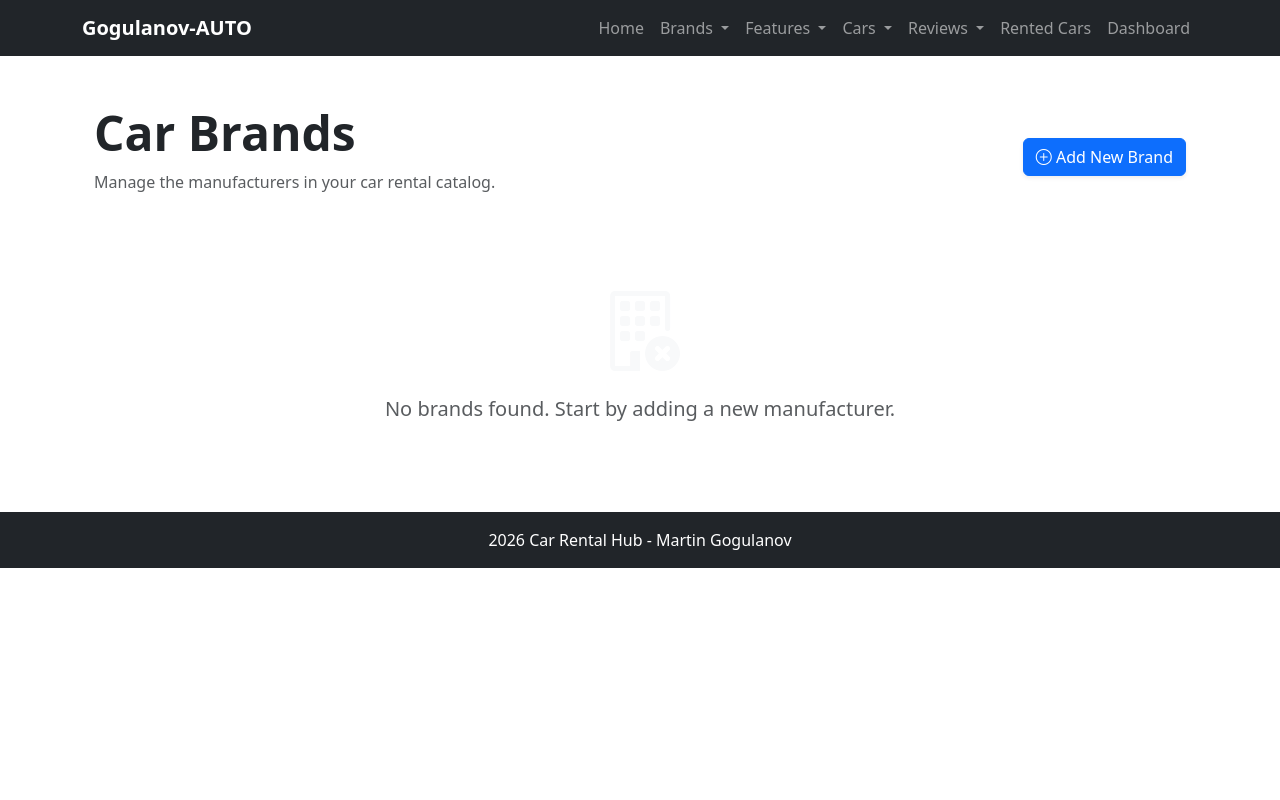
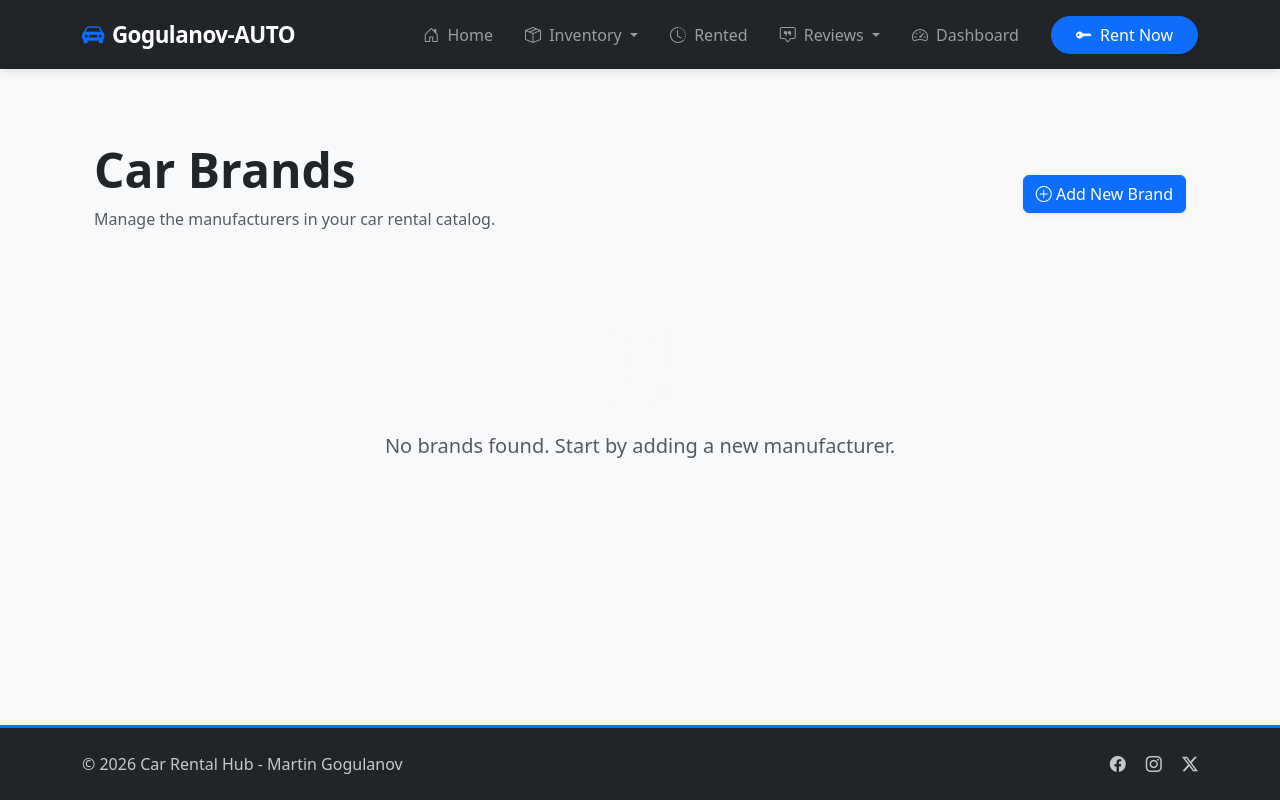
Before and after one commit to MonsterGuti/Car-Rental-Hub, a Django app: page /cars/brands/ in a window 1280 px wide. Run offline with Django 5.2, Linux system fonts and the light colour scheme; data that the repository does not hold is empty.

Commit message:
making the nav bar more beautiful.

```diff
--- a/templates/base.html
+++ b/templates/base.html
@@ -3,104 +3,136 @@
 {% load static %}
 <head>
     <meta charset="UTF-8">
+    <meta name="viewport" content="width=device-width, initial-scale=1.0">
     <title>Gogulanov-AUTO</title>
     <link href="https://cdn.jsdelivr.net/npm/bootstrap@5.3.3/dist/css/bootstrap.min.css" rel="stylesheet">
     <link rel="stylesheet" href="https://cdn.jsdelivr.net/npm/bootstrap-icons@1.11.3/font/bootstrap-icons.css">
     <link rel="stylesheet" href="{% static 'css/base.css' %}">
+
+    <style>
+        :root {
+            --primary-color: #0d6efd;
+            --dark-bg: #212529;
+        }
+
+        body {
+            background-color: #f8f9fa;
+            min-height: 100vh;
+            display: flex;
+            flex-direction: column;
+        }
+
+        .navbar {
+            padding: 0.8rem 0;
+            box-shadow: 0 2px 10px rgba(0,0,0,0.1);
+        }
+
+        .navbar-brand {
+            font-size: 1.4rem;
+            letter-spacing: -0.5px;
+        }
+
+        .nav-link {
+            font-weight: 500;
+            transition: all 0.2s;
+        }
+
+        .dropdown-menu {
+            border: none;
+            box-shadow: 0 4px 15px rgba(0,0,0,0.1);
+            border-radius: 10px;
+        }
+
+        .dropdown-item {
+            padding: 0.6rem 1.2rem;
+            border-radius: 6px;
+            margin: 0 4px;
+            width: auto;
+        }
+
+        .dropdown-item:hover {
+            background-color: #e7f1ff;
+            color: var(--primary-color);
+        }
+
+        .main-content {
+            flex: 1;
+        }
+
+        footer {
+            margin-top: auto;
+            border-top: 3px solid var(--primary-color);
+        }
+
+        /* Активен линк стил */
+        .nav-link.active {
+            color: var(--primary-color) !important;
+        }
+    </style>
 </head>
 <body>
 
-<nav class="navbar navbar-expand-lg navbar-dark bg-dark">
+<nav class="navbar navbar-expand-lg navbar-dark bg-dark sticky-top">
     <div class="container">
-        <a class="navbar-brand" href="{% url 'common:home' %}"><b>Gogulanov-AUTO</b></a>
-        <button class="navbar-toggler" type="button" data-bs-toggle="collapse" data-bs-target="#navbarNav"
-                aria-controls="navbarNav" aria-expanded="false" aria-label="Toggle navigation">
+        <a class="navbar-brand d-flex align-items-center" href="{% url 'common:home' %}">
+            <i class="bi bi-car-front-fill me-2 text-primary"></i>
+            <span class="fw-bold">Gogulanov-AUTO</span>
+        </a>
+
+        <button class="navbar-toggler border-0" type="button" data-bs-toggle="collapse" data-bs-target="#navbarNav">
             <span class="navbar-toggler-icon"></span>
         </button>
 
         <div class="collapse navbar-collapse" id="navbarNav">
-            <ul class="navbar-nav ms-auto">
+            <ul class="navbar-nav ms-auto align-items-center">
 
                 <li class="nav-item">
-                    <a class="nav-link" href="{% url 'common:home' %}">Home</a>
+                    <a class="nav-link px-3" href="{% url 'common:home' %}">
+                        <i class="bi bi-house-door me-1"></i> Home
+                    </a>
                 </li>
 
-                <li class="nav-item dropdown">
+                <li class="nav-item dropdown px-2">
                     <a class="nav-link dropdown-toggle" href="#" role="button" data-bs-toggle="dropdown">
-                        Brands
+                        <i class="bi bi-box-seam me-1"></i> Inventory
                     </a>
                     <ul class="dropdown-menu">
-                        <li>
-                            <a class="dropdown-item" href="{% url 'cars:brand-list' %}">
-                                All Brands
-                            </a>
-                        </li>
-                        <li>
-                            <a class="dropdown-item" href="{% url 'cars:brand-create' %}">
-                                Add Brand
-                            </a>
-                        </li>
+                        <li><h6 class="dropdown-header">Vehicles & Brands</h6></li>
+                        <li><a class="dropdown-item" href="{% url 'cars:car-list' %}"><i class="bi bi-list-ul me-2"></i>All Cars</a></li>
+                        <li><a class="dropdown-item" href="{% url 'cars:brand-list' %}"><i class="bi bi-tags me-2"></i>Brands</a></li>
+                        <li><a class="dropdown-item" href="{% url 'cars:feature-list' %}"><i class="bi bi-stars me-2"></i>Features</a></li>
+                        <li><hr class="dropdown-divider"></li>
+                        <li><h6 class="dropdown-header">Administration</h6></li>
+                        <li><a class="dropdown-item" href="{% url 'cars:car-create' %}"><i class="bi bi-plus-circle me-2"></i>Add New Car</a></li>
                     </ul>
                 </li>
 
-                <li class="nav-item dropdown">
+                <li class="nav-item px-2">
+                    <a class="nav-link" href="{% url 'rentals:list' %}">
+                        <i class="bi bi-clock-history me-1"></i> Rented
+                    </a>
+                </li>
+
+                <li class="nav-item dropdown px-2">
                     <a class="nav-link dropdown-toggle" href="#" role="button" data-bs-toggle="dropdown">
-                        Features
+                        <i class="bi bi-chat-square-quote me-1"></i> Reviews
                     </a>
                     <ul class="dropdown-menu">
-                        <li>
-                            <a class="dropdown-item" href="{% url 'cars:feature-list' %}">
-                                All Features
-                            </a>
-                        </li>
-                        <li>
-                            <a class="dropdown-item" href="{% url 'cars:feature-create' %}">
-                                Add Feature
-                            </a>
-                        </li>
+                        <li><a class="dropdown-item" href="{% url 'common:review-list' %}">Read All</a></li>
+                        <li><a class="dropdown-item" href="{% url 'common:add-review-general' %}">Write Review</a></li>
                     </ul>
                 </li>
 
-                <li class="nav-item dropdown">
-                    <a class="nav-link dropdown-toggle" href="#" role="button" data-bs-toggle="dropdown">
-                        Cars
+                <li class="nav-item px-2">
+                    <a class="nav-link" href="{% url 'common:dashboard' %}">
+                        <i class="bi bi-speedometer2 me-1"></i> Dashboard
                     </a>
-                    <ul class="dropdown-menu">
-                        <li>
-                            <a class="dropdown-item" href="{% url 'cars:car-list' %}">
-                                All Cars
-                            </a>
-                        </li>
-                        <li>
-                            <a class="dropdown-item" href="{% url 'cars:car-create' %}">
-                                Add Car
-                            </a>
-                        </li>
-                    </ul>
-                </li>
-                <li class="nav-item dropdown">
-                    <a class="nav-link dropdown-toggle" href="#" role="button" data-bs-toggle="dropdown">
-                        Reviews
-                    </a>
-                    <ul class="dropdown-menu">
-                        <li>
-                            <a class="dropdown-item" href="{% url 'common:review-list' %}">
-                                All Reviews
-                            </a>
-                        </li>
-                        <li>
-                            <a class="dropdown-item" href="{% url 'common:add-review-general' %}">
-                                Add Review
-                            </a>
-                        </li>
-                    </ul>
-                </li>
-                <li class="nav-item">
-                    <a class="nav-link" href="{% url 'rentals:list' %}">Rented Cars</a>
                 </li>
 
-                <li class="nav-item">
-                    <a class="nav-link" href="{% url 'common:dashboard' %}">Dashboard</a>
+                <li class="nav-item ms-lg-3">
+                    <a href="{% url 'rentals:create' %}" class="btn btn-primary shadow-sm px-4 rounded-pill">
+                        <i class="bi bi-key-fill me-1"></i> Rent Now
+                    </a>
                 </li>
 
             </ul>
@@ -108,12 +140,23 @@
     </div>
 </nav>
 
-<div class="container mt-4">
+<div class="container main-content mt-4">
     {% block content %}{% endblock %}
 </div>
 
-<footer class="bg-dark text-white text-center p-3 mt-4">
-    2026 Car Rental Hub - Martin Gogulanov
+<footer class="bg-dark text-white text-center py-4 mt-5">
+    <div class="container">
+        <div class="row align-items-center">
+            <div class="col-md-6 text-md-start">
+                <span class="opacity-75">© 2026 Car Rental Hub - Martin Gogulanov</span>
+            </div>
+            <div class="col-md-6 text-md-end mt-3 mt-md-0">
+                <a href="#" class="text-white me-3 opacity-75 text-decoration-none"><i class="bi bi-facebook"></i></a>
+                <a href="#" class="text-white me-3 opacity-75 text-decoration-none"><i class="bi bi-instagram"></i></a>
+                <a href="#" class="text-white opacity-75 text-decoration-none"><i class="bi bi-twitter-x"></i></a>
+            </div>
+        </div>
+    </div>
 </footer>
 
 <script src="https://cdn.jsdelivr.net/npm/bootstrap@5.3.3/dist/js/bootstrap.bundle.min.js"></script>
--- a/templates/cars/brand_list.html
+++ b/templates/cars/brand_list.html
@@ -29,6 +29,9 @@
                                 </div>
                             </div>
 
+                            <p class="card-text text-muted flex-grow-1">
+                                <strong>{{ brand.car_set.count }}</strong> cars from this brand in the fleet.
+                            </p>
                         </div>
 
                         <div class="card-footer bg-transparent border-0 pb-3">
```
